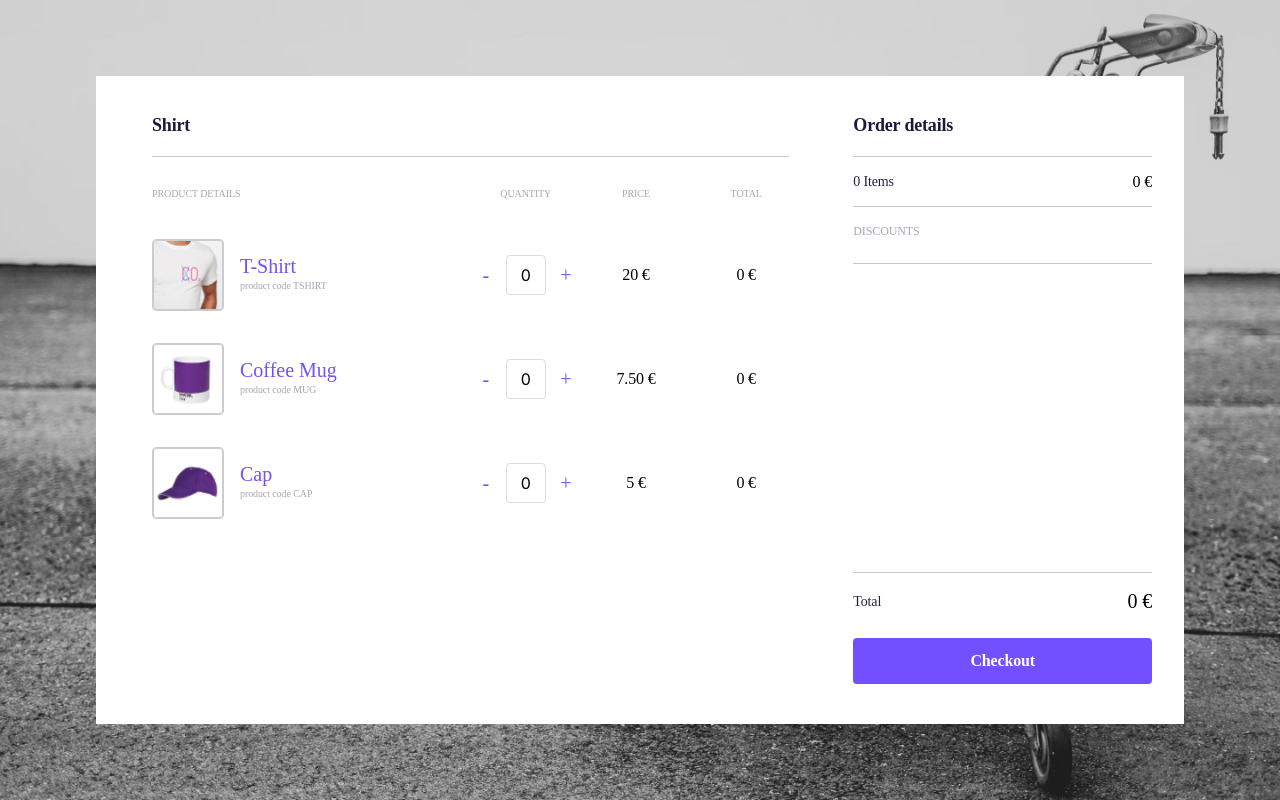
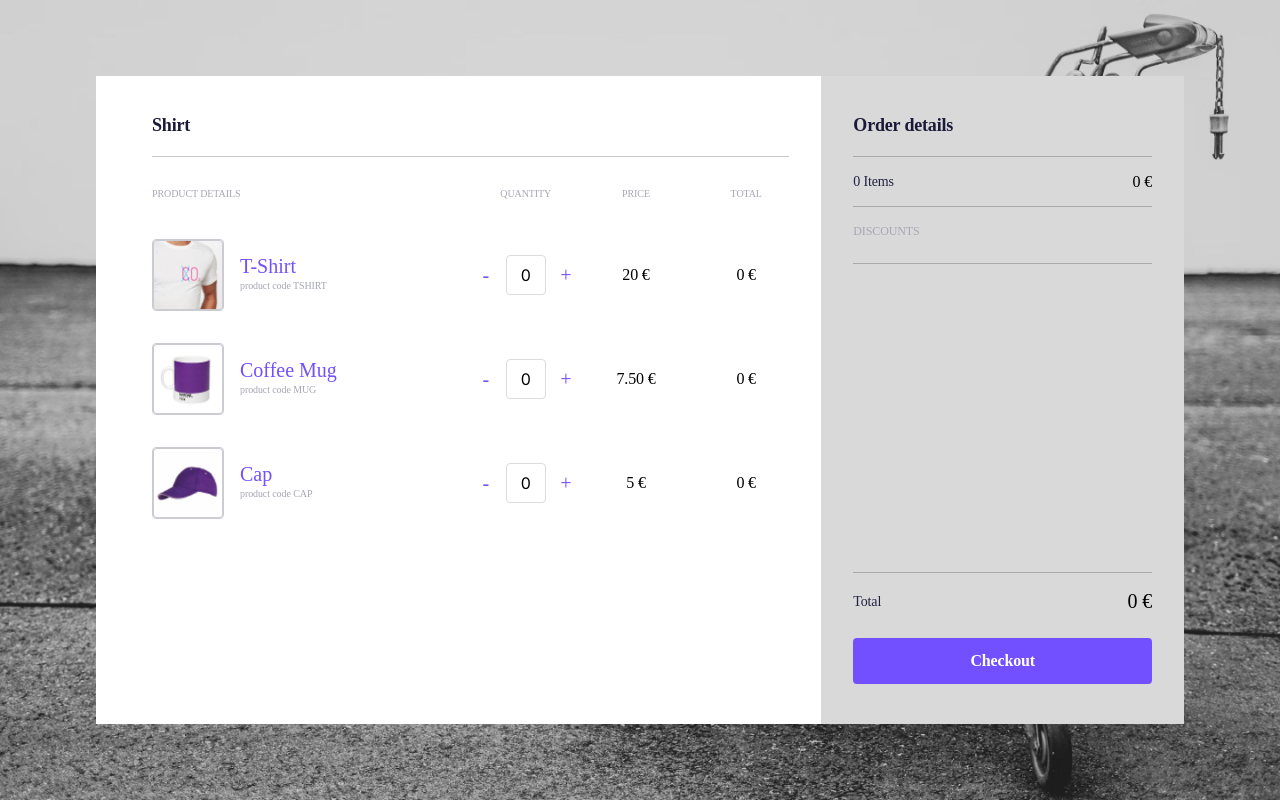
Before and after one commit to JorgeFrias/some-random-react-code, a Next.js app in the folder code-interview-invopop/: page / in a window 1280 px wide. Built offline with nearby package versions, Linux system fonts and the light colour scheme.

Commit message:
Added a way to pass background information to the MainContainerComponent without making the components circularly dependent.

```diff
--- a/code-interview-invopop/app/page.tsx
+++ b/code-interview-invopop/app/page.tsx
@@ -6,6 +6,8 @@ import { HeadingComponent } from "@/components/textElements/HeadingComponent";
 import { CartRowComponent } from "@/components/customElements/CartRowComponent";
 import { CartHeadingsComponent } from "@/components/customElements/CartHeadingsComponent";
 import { CartSummaryComponent } from "@/components/layout/CartSummaryComponent";
+
+import cartSummaryStyles from "@/components/layout/CartSummaryComponent.module.scss";
 
 import { Product } from "@/models/product";
 import { products } from "../data/products";
@@ -81,9 +83,8 @@ export default function Home() {
             </div>
           </div>
         }
-        sideView={<CartSummaryComponent cart={cart} />}
-        // hasCloseButton={true}
-        // onClose={() => {}}
+        sideView={<CartSummaryComponent cart={cart}/>}
+        sideViewClassName={cartSummaryStyles.cart_summary_background}
       />
     </main>
   );
--- a/code-interview-invopop/src/components/layout/CartSummaryComponent.module.scss
+++ b/code-interview-invopop/src/components/layout/CartSummaryComponent.module.scss
@@ -22,3 +22,7 @@
 .action_button {
     margin-top: 1.5rem;
 }
+
+.cart_summary_background {
+  background-color: $color-background-secondary;
+}
--- a/code-interview-invopop/src/components/layout/MainContainerComponent.tsx
+++ b/code-interview-invopop/src/components/layout/MainContainerComponent.tsx
@@ -8,7 +8,9 @@ import { CloseButton } from "../buttons/CloseButtonComponent";
 
 interface Props {
   primaryView: React.ReactNode;
+  primaryViewClassName?: string;
   sideView: React.ReactNode;
+  sideViewClassName?: string;
   hasCloseButton?: boolean;
   onClose?: () => void;
 }
@@ -18,12 +20,13 @@ interface Props {
  */
 const MainContainer: React.FC<Props> = ({
   primaryView,
+  primaryViewClassName,
   sideView,
+  sideViewClassName,
   hasCloseButton,
   onClose,
 }) => {
   const handleClose = onClose || (() => {}); // Unwrap the optional function
-
   return (
     <div
       className={`${styles.main_container} d-flex align-items-center justify-content-center`}
@@ -37,8 +40,8 @@ const MainContainer: React.FC<Props> = ({
           )}
         </div>
         <div className="row m-0 h-100">
-          <div className={`col-8 ${styles.primary_view}`}>{primaryView}</div>
-          <div className={`col-4 ${styles.side_view}`}>{sideView}</div>
+          <div className={`col-8 ${styles.primary_view} ${primaryViewClassName}`}>{primaryView}</div>
+          <div className={`col-4 ${styles.side_view} ${sideViewClassName}`}>{sideView}</div>
         </div>
       </div>
     </div>
```
